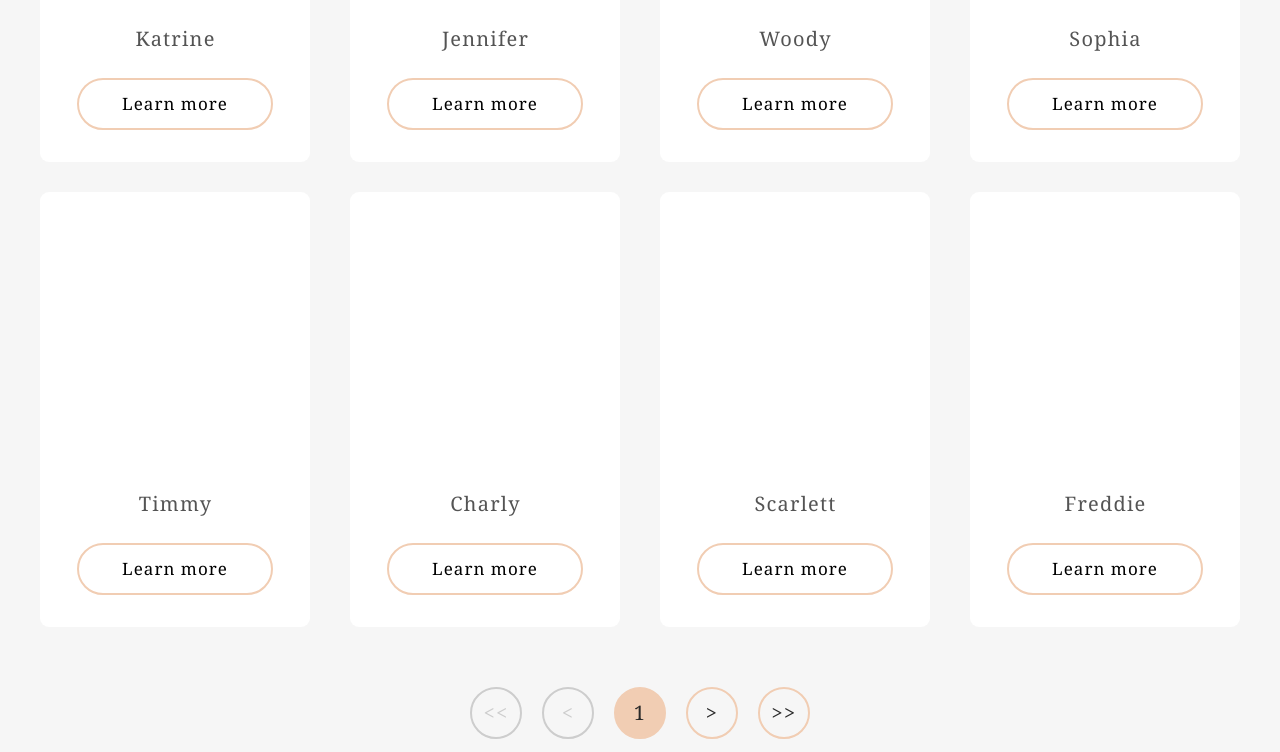
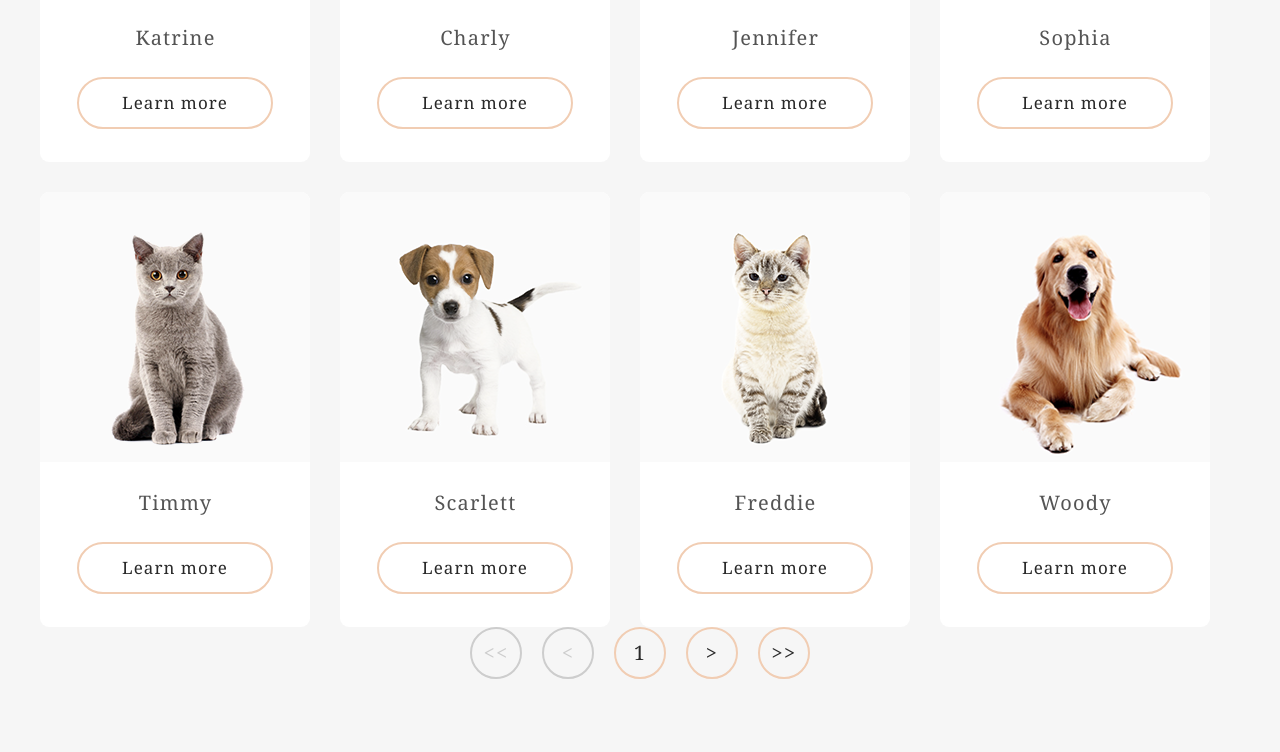
Before and after one commit to panakir/shelter, a plain HTML site: page src/pages/pets/pets.html in a window 1280 px wide. Shown: the part 668-1420 px from the top of the page. Drawn offline with Linux system fonts and the light colour scheme.

Commit message:
feat[pets page]: implement showcase and pagination components (Mon, Dec 30, 2024 01:46AM)

```diff
--- /dev/null
+++ b/src/assets/scripts/gallery/showcase.js
@@ -0,0 +1,158 @@
+import pets from '../../data/pets.js'
+import { createElement } from '../utils.js'
+import { renderSlide } from '../shared/slide.js'
+
+const CssClasses = {
+  SHOWCASE: 'showcase',
+  PAGINATION: 'pagination',
+  PAGINATION_BUTTON: 'pagination__button',
+  PAGINATION_BUTTON_ACTIVE:['pagination__button', 'pagination__button_active'],
+}
+
+const gallery = document.querySelector('.gallery')
+
+const TEXT_LAST_PAGE_BUTTON = '>>'
+const TEXT_PREV_PAGE_BUTTON = '<'
+const TEXT_NEXT_PAGE_BUTTON = '>'
+const TEXT_FIRST_PAGE_BUTTON = '<<'
+const COUNT_COPY = 6
+const initialPetsArray = getInitialPetsArray()
+
+let firstPageBtn = null
+let prevPageBtn = null
+let lastPageBtn = null
+let nextPageBtn = null
+let currentPageButton = null
+let currentPage = 1
+let petsPerPage = 8
+
+function getInitialPetsArray() {
+  const initialPetsArray = []
+  for (let i = 0; i < COUNT_COPY; i++) {
+    const pagePets = pets.sort(() => Math.random() - 0.5)
+    initialPetsArray.push(...pagePets)
+  }
+  return initialPetsArray
+}
+
+const createShowcase = () => {
+  const showcase = createElement('div', CssClasses.SHOWCASE)
+
+  const petsForCurrentPage = initialPetsArray.slice((currentPage - 1) * petsPerPage, currentPage * petsPerPage)
+
+  petsForCurrentPage.forEach((pet) => {
+    const slide = renderSlide(pet)
+    showcase.append(slide)
+  })
+
+  return showcase
+}
+
+const createPagination = () => {
+  const pagination = createElement('div', 'pagination')
+  firstPageBtn = createElement('button', CssClasses.PAGINATION_BUTTON)
+  firstPageBtn.textContent = TEXT_FIRST_PAGE_BUTTON
+  firstPageBtn.disabled = true
+
+  prevPageBtn = createElement('button', CssClasses.PAGINATION_BUTTON)
+  prevPageBtn.textContent = TEXT_PREV_PAGE_BUTTON
+  prevPageBtn.disabled = true
+
+  lastPageBtn = createElement('button', CssClasses.PAGINATION_BUTTON)
+  lastPageBtn.textContent = TEXT_LAST_PAGE_BUTTON
+
+  nextPageBtn = createElement('button', CssClasses.PAGINATION_BUTTON)
+  nextPageBtn.textContent = TEXT_NEXT_PAGE_BUTTON
+
+  currentPageButton = createElement('button', CssClasses.PAGINATION_BUTTON_ACTIVE)
+  currentPageButton.textContent = currentPage
+
+  firstPageBtn.addEventListener('click', firstPageButtonClickHandler)
+  prevPageBtn.addEventListener('click', prevPageButtonClickHandler)
+  lastPageBtn.addEventListener('click', lastPageButtonClickHandler)
+  nextPageBtn.addEventListener('click', nextPageButtonClickHandler)
+
+  pagination.append(firstPageBtn, prevPageBtn, currentPageButton, nextPageBtn, lastPageBtn)
+
+ return pagination
+}
+
+function firstPageButtonClickHandler() {
+  currentPage = 1
+  currentPageButton.textContent = currentPage
+  disabledButtons()
+  changeShowcasePage()
+}
+
+function lastPageButtonClickHandler() {
+  currentPage = COUNT_COPY
+  currentPageButton.textContent = currentPage
+  disabledButtons()
+  changeShowcasePage()
+}
+
+function prevPageButtonClickHandler() {
+  currentPage -= 1
+  currentPageButton.textContent = currentPage
+  disabledButtons()
+  changeShowcasePage()
+}
+
+function nextPageButtonClickHandler() {
+  currentPage += 1
+  currentPageButton.textContent = currentPage
+  disabledButtons()
+  changeShowcasePage()
+}
+
+function disabledButtons() {
+  const buttons = [firstPageBtn, prevPageBtn, nextPageBtn, lastPageBtn]
+  buttons.forEach(btn => btn.disabled = true)
+}
+
+function enabledButtons() {
+  const buttons = [firstPageBtn, prevPageBtn, nextPageBtn, lastPageBtn]
+  buttons.forEach(btn => btn.disabled = false)
+
+  if(currentPage === 1) {
+    firstPageBtn.disabled = true
+    prevPageBtn.disabled = true
+  }
+  if(currentPage === COUNT_COPY) {
+    lastPageBtn.disabled = true
+    nextPageBtn.disabled = true
+  }
+}
+
+function changeShowcasePage() {
+  const showcase = document.querySelector('.showcase')
+  showcase.classList.add('fade')
+
+  setTimeout(()=>{
+
+    while(showcase.firstChild) {
+      showcase.firstElementChild.remove()
+    }
+
+    const petsForCurrentPage = initialPetsArray.slice((currentPage - 1) * petsPerPage, currentPage * petsPerPage)
+
+    petsForCurrentPage.forEach((pet) => {
+      const slide = renderSlide(pet)
+      showcase.append(slide)
+    })
+
+    setTimeout(()=>{
+      showcase.classList.remove('fade')
+      enabledButtons()
+    }, 150 )
+  },300)
+}
+
+function init() {
+  const showcase = createShowcase()
+  const pagination = createPagination()
+
+  gallery.append(showcase, pagination)
+}
+
+init()
--- a/src/pages/main/style.css
+++ b/src/pages/main/style.css
@@ -445,6 +445,7 @@
   background-color: var(--color-light-xl);
   border-radius: 9px;
   cursor: pointer;
+  opacity: 1;
   transition: var(--transition);
 }
 
--- a/src/pages/pets/pets.css
+++ b/src/pages/pets/pets.css
@@ -90,69 +90,31 @@
   }
 }
 
-.gallery__list {
+.showcase {
   display: flex;
   flex-wrap: wrap;
-  gap: 30px 40px;
-
-  @media (width < 1280px) {
-    justify-content: center;
-  }
+  gap: 30px;
+  transition: var(--transition);
 }
 
-.slide {
-  gap: 31px;
+.fade {
+  transition: var(--transition);
+  opacity: 0;
 }
 
-.gallery__item:last-child {
-
-  @media (width <= 768px) {
-    display: none;
-  }
+.showcase .slide {
+  max-width: 270px;
 }
 
-.gallery__item:nth-last-child(2) {
-  @media (width <= 768px) {
-    display: none;
-  }
+
+/* Pagination */
+.pagination {
+  display: flex;
+  gap: 20px;
+  justify-content: center;
 }
 
-.gallery__item:nth-last-child(3) {
-  @media (width <= 414px) {
-    display: none;
-  }
-}
-
-.gallery__item:nth-last-child(4) {
-
-  @media (width <= 414px) {
-    display: none;
-  }
-}
-
-.gallery__item:nth-last-child(5) {
-
-  @media (width <= 414px) {
-    display: none;
-  }
-}
-
-.gallery__buttons {
-  display: flex;
-  justify-content: center;
-  gap: 20px;
-  margin-top: 60px;
-
-  @media (width <= 768px) {
-   margin-top: 40px;
-  }
-
-  @media (width <=414px) {
-    gap: 10px;
-  }
-}
-
-.gallery__button {
+.pagination__button {
   width: 52px;
   height: 52px;
   border-radius: 100%;
@@ -166,7 +128,7 @@
   transition: var(--transition);
 }
 
-.gallery__button[disabled] {
+.pagination__button[disabled] {
   cursor: not-allowed;
   color: var(--color-dark-s);
   border-color: var(--color-dark-s);
--- a/src/pages/pets/pets.html
+++ b/src/pages/pets/pets.html
@@ -40,87 +40,7 @@
       <div class="wrapper pets__wrapper">
         <h3 class="pets__title">Our friends who are&nbsp;looking for a house</h3>
       <div class="gallery">
-          <ul class="gallery__list">
-            <li class="gallery__item">
-              <div class="slide">
-                <div class="slide__image slide__image_katrine"></div>
-                <div class="slide__content">
-                  <h4 class="slide__title">Katrine</h4>
-                  <a href="#" class="link link_btn link_btn_transparent">Learn more</a>
-                </div>
-              </div>
-            </li>
-            <li class="gallery__item">
-              <div class="slide">
-                <div class="slide__image slide__image_jennifer"></div>
-                <div class="slide__content">
-                  <h4 class="slide__title">Jennifer</h4>
-                  <a href="#" class="link link_btn link_btn_transparent">Learn more</a>
-                </div>
-              </div>
-            </li>
-            <li class="gallery__item">
-              <div class="slide">
-                <div class="slide__image slide__image_woody"></div>
-                <div class="slide__content">
-                  <h4 class="slide__title">Woody</h4>
-                  <a href="#" class="link link_btn link_btn_transparent">Learn more</a>
-                </div>
-              </div>
-            </li>
-            <li class="gallery__item">
-              <div class="slide">
-                <div class="slide__image slide__image_sophia"></div>
-                <div class="slide__content">
-                  <h4 class="slide__title">Sophia</h4>
-                  <a href="#" class="link link_btn link_btn_transparent">Learn more</a>
-                </div>
-              </div>
-            </li>
-            <li class="gallery__item">
-              <div class="slide">
-                <div class="slide__image slide__image_timmy"></div>
-                <div class="slide__content">
-                  <h4 class="slide__title">Timmy</h4>
-                  <a href="#" class="link link_btn link_btn_transparent">Learn more</a>
-                </div>
-              </div>
-            </li>
-            <li class="gallery__item">
-              <div class="slide">
-                <div class="slide__image slide__image_charly"></div>
-                <div class="slide__content">
-                  <h4 class="slide__title">Charly</h4>
-                  <a href="#" class="link link_btn link_btn_transparent">Learn more</a>
-                </div>
-              </div>
-            </li>
-            <li class="gallery__item">
-              <div class="slide">
-                <div class="slide__image slide__image_scarlett"></div>
-                <div class="slide__content">
-                  <h4 class="slide__title">Scarlett</h4>
-                  <a href="#" class="link link_btn link_btn_transparent">Learn more</a>
-                </div>
-              </div>
-            </li>
-            <li class="gallery__item">
-              <div class="slide">
-                <div class="slide__image slide__image_freddie"></div>
-                <div class="slide__content">
-                  <h4 class="slide__title">Freddie</h4>
-                  <a href="#" class="link link_btn link_btn_transparent">Learn more</a>
-                </div>
-              </div>
-            </li>
-          </ul>
-          <div class="gallery__buttons">
-            <button type="button" disabled class="gallery__button gallery__button_first"><<</button>
-            <button type="button" disabled class="gallery__button gallery__button_prev"><</button>
-            <button type="button" class="gallery__button gallery__button_active">1</button>
-            <button type="button" class="gallery__button gallery__button_next">></button>
-            <button type="button" class="gallery__button gallery__button_last">>></button>
-          </div>
+
       </div>
 
   </main>
@@ -149,5 +69,6 @@
   </footer>
 
   <script src="../../assets/scripts/burger/burger.js"></script>
+  <script type="module" src="../../assets/scripts/gallery/showcase.js"></script>
 </body>
 </html>
```
